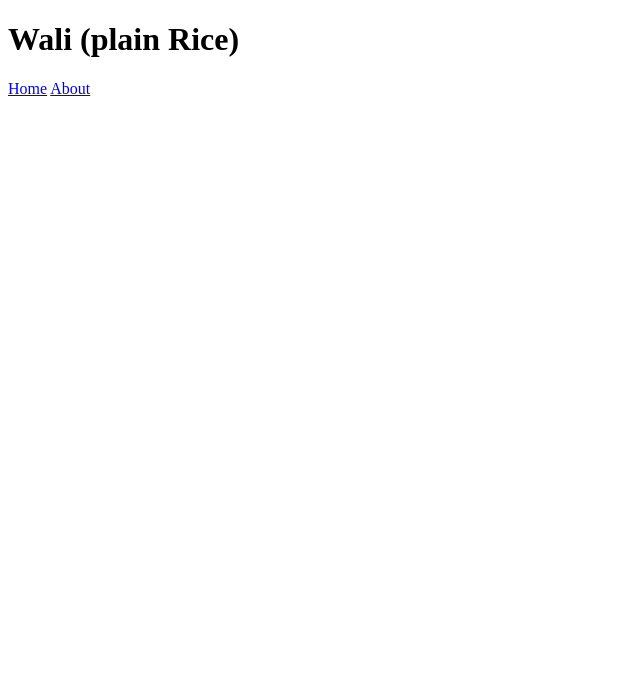
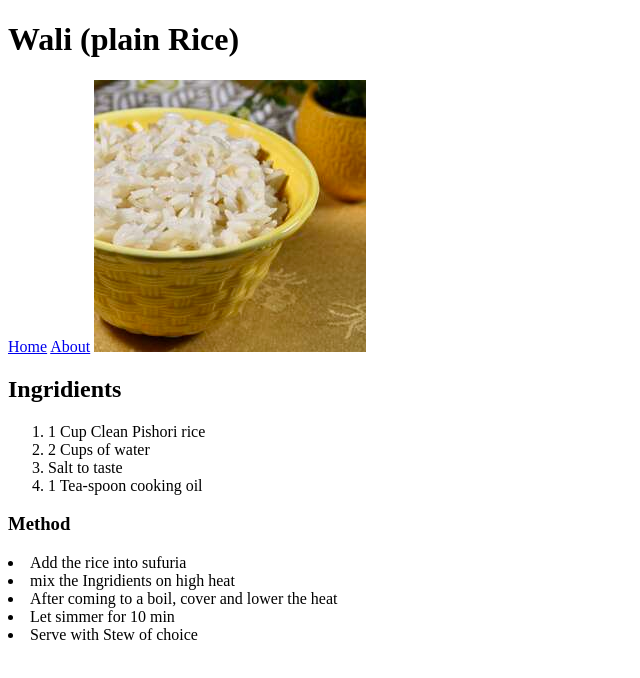
Before and after one commit to ngeseric/Pishori, a plain HTML site: page Recipes/wali.html in a window 1280 px wide. Shown: the whole page, without its empty margins (0-640 px from the left). Drawn offline with Linux system fonts and the light colour scheme.

Commit message:
Wali recipe and plain.jpeg

```diff
--- a/Recipes/wali.html
+++ b/Recipes/wali.html
@@ -10,5 +10,19 @@
     <h1>Wali (plain Rice)</h1>
     <a href="../index.html">Home</a>
     <a href="../about.html">About</a>
+    <img src="plain.jpeg">
+    <h2>Ingridients</h2>
+    <ol>
+        <li>1 Cup Clean Pishori rice</li>
+        <li>2 Cups of water</li>
+        <li>Salt to taste</li>
+        <li>1 Tea-spoon cooking oil</li>
+    </ol>
+    <h3>Method</h3>
+    <li>Add the rice into sufuria </li>
+    <li>mix the Ingridients on high heat </li>
+    <li>After coming to a boil, cover and lower the heat</li>
+    <li>Let simmer for 10 min </li>
+    <li>Serve with Stew of choice</li>
 </body>
 </html>
```
Also changed, not shown: Recipes/plain.jpeg (added).
